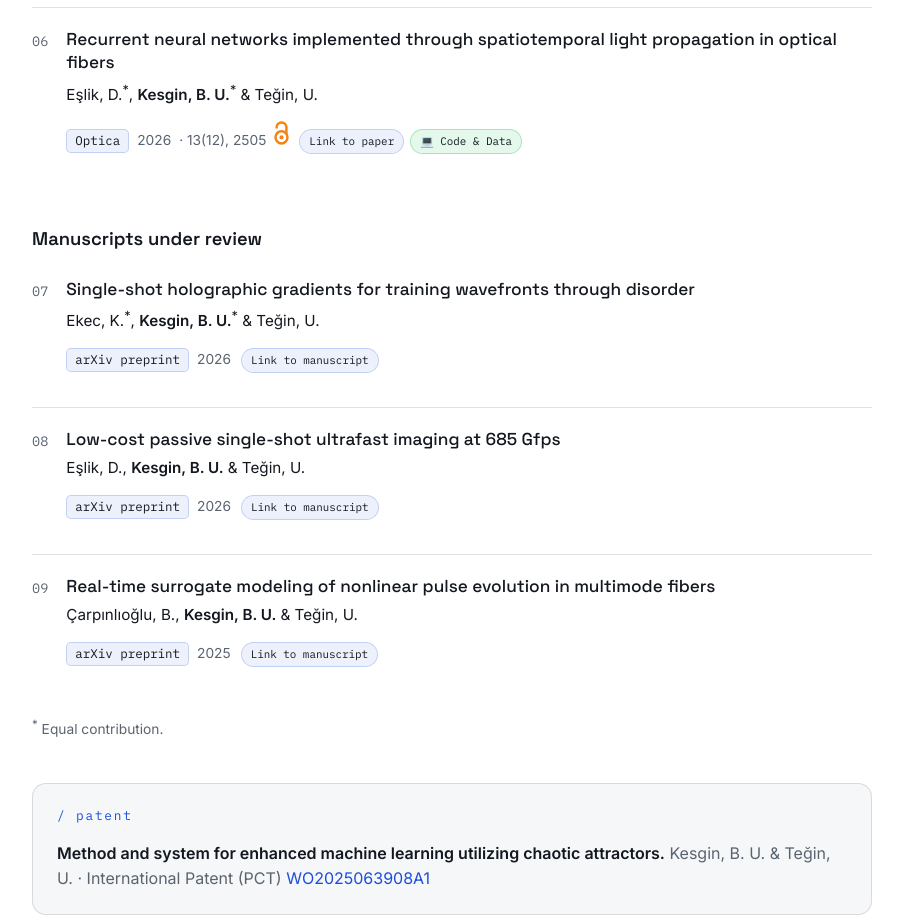
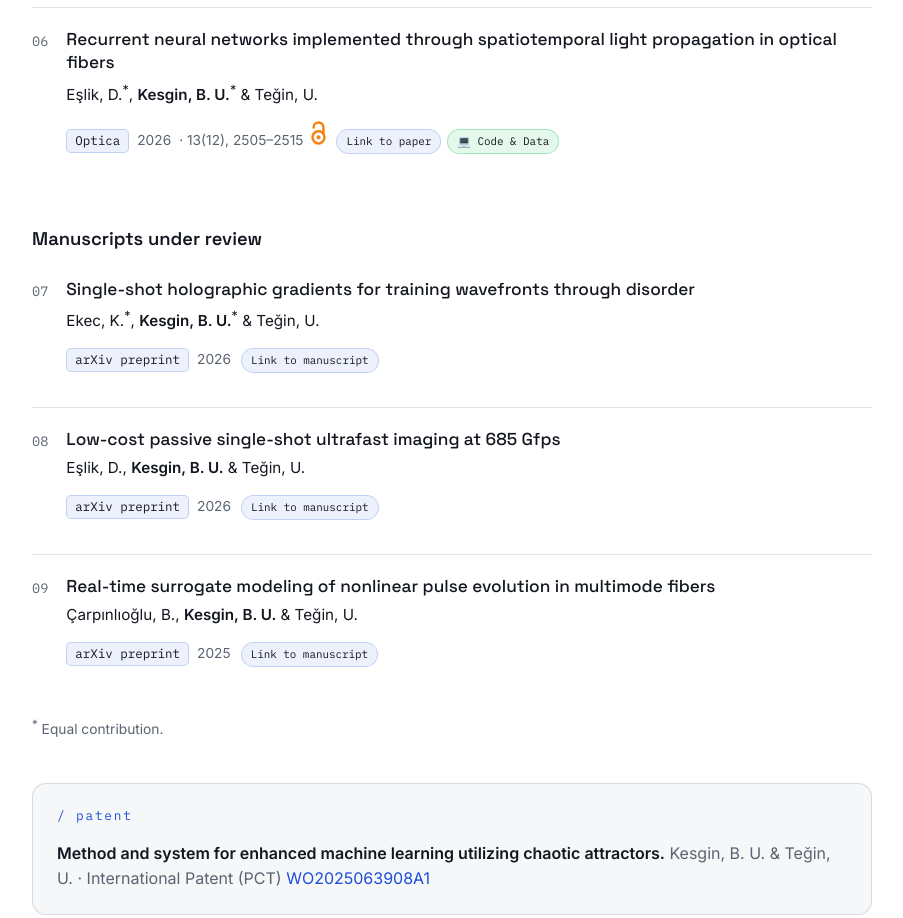
Before and after one commit to bahadirkesgin/bahadirkesgin.github.io, a plain HTML site: page index.html in a window 1280 px wide. Shown: the part 4260-5178 px from the top of the page, without its empty margins (188-1091 px from the left). Drawn offline with nearby package versions, Linux system fonts and the light colour scheme.

Commit message:
Update CV and Optica page range (#5)
* Update publications: Communications Physics published, Optica in press

Co-Authored-By: Claude Opus 5.5 <noreply@anthropic.com>
Claude-Session: https://claude.ai/code/session_01N7omG4awxV4xKgAVZQJQgQ

* Mark Optica paper as published (13(12), 2505)

Co-Authored-By: Claude Opus 5.5 <noreply@anthropic.com>
Claude-Session: https://claude.ai/code/session_01N7omG4awxV4xKgAVZQJQgQ

* Add holographic gradients manuscript (arXiv:2611.27439) under review

Co-Authored-By: Claude Opus 5.5 <noreply@anthropic.com>
Claude-Session: https://claude.ai/code/session_01N7omG4awxV4xKgAVZQJQgQ

* Add Fall 2026 to EEE 206 teaching entry

Co-Authored-By: Claude Opus 5.5 <noreply@anthropic.com>
Claude-Session: https://claude.ai/code/session_01N7omG4awxV4xKgAVZQJQgQ

* Update CV and Optica page range

Co-Authored-By: Claude Opus 5.5 <noreply@anthropic.com>
Claude-Session: https://claude.ai/code/session_01N7omG4awxV4xKgAVZQJQgQ

---------

Co-authored-by: Claude <noreply@anthropic.com>

```diff
--- a/index.html
+++ b/index.html
@@ -202,7 +202,7 @@
 <li class="pub"><span class="pub-n">06</span>
         <div class="pub-body"><p class="pub-title">Recurrent neural networks implemented through spatiotemporal light propagation in optical fibers</p>
           <p class="pub-meta">E&#351;lik, D.<sup>*</sup>, <strong>Kesgin, B. U.</strong><sup>*</sup> &amp; Te&#287;in, U.</p>
-          <p class="pub-venue"><span class="venue">Optica</span> <span class="yr">2026</span> &middot; 13(12), 2505 <img src="assets/open-access.svg" alt="Open Access Icon" width="15" height="24"> <span class="badges"><a class="badge badge-link" href="https://doi.org/10.1364/OPTICA.604500" target="_blank" rel="noopener">Link to paper</a><a class="badge badge-code" href="https://zenodo.org/records/18693928" target="_blank" rel="noopener">&#128187; Code &amp; Data</a></span></p>
+          <p class="pub-venue"><span class="venue">Optica</span> <span class="yr">2026</span> &middot; 13(12), 2505&#8211;2515 <img src="assets/open-access.svg" alt="Open Access Icon" width="15" height="24"> <span class="badges"><a class="badge badge-link" href="https://doi.org/10.1364/OPTICA.604500" target="_blank" rel="noopener">Link to paper</a><a class="badge badge-code" href="https://zenodo.org/records/18693928" target="_blank" rel="noopener">&#128187; Code &amp; Data</a></span></p>
         </div></li></ol>
     <h3 class="sub">Manuscripts under review</h3>
     <ol class="pubs"><li class="pub"><span class="pub-n">07</span>
```
Also changed, not shown: 1 other file.
